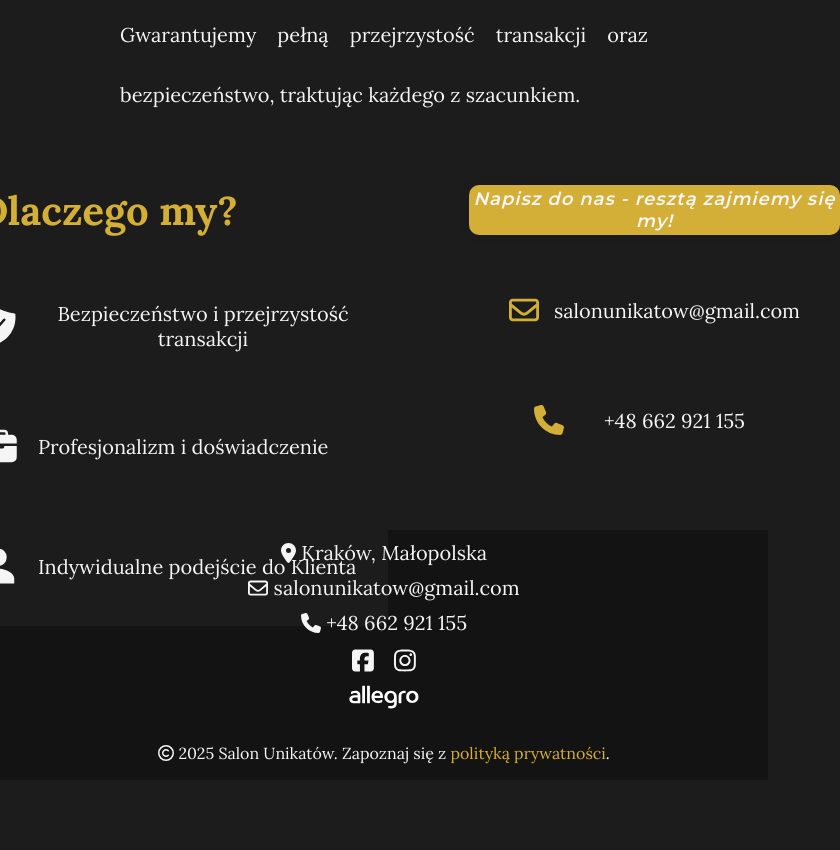
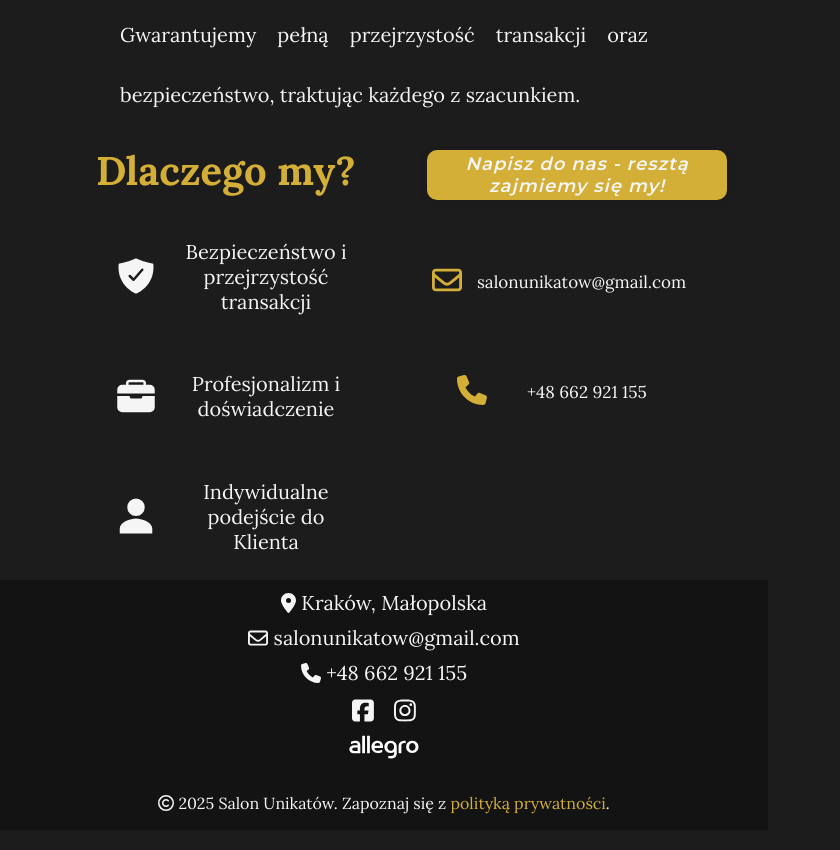
Before and after one commit to jkbednarczyk/subc, a React (Create React App) app: page /purchase in a window 768 px wide. Shown: the part 920-1770 px from the top of the page, 840 px wide, since content can reach past the window. Before the commit the page ends 1720 px from the top, so only its background shows below. Built offline with nearby package versions, Linux system fonts and the light colour scheme; a web font is replaced by a local one.

Commit message:
SUBC-0038 Adjust styling for mobile view

```diff
--- a/src/components/common/iconTile/IconTile.css
+++ b/src/components/common/iconTile/IconTile.css
@@ -3,7 +3,8 @@
     padding: 20px;
     display: flex;
     align-items: center;
-    width: 450px;
+    width: 100%;
+    max-width: 450px;
     height: 120px;
     background-color: var(--common-page-background);
     border-radius: 8px;
@@ -33,3 +34,9 @@
 .icon-tile-icon svg {
     font-size: 40px;
 }
+
+@media screen and (max-width: 1150px) {
+    .icon-tile {
+        font-size: var(--mobile-font-size);
+    }
+}
--- a/src/components/footer/Footer.css
+++ b/src/components/footer/Footer.css
@@ -52,3 +52,10 @@
     margin-top: 4px;
     height: 25px;
 }
+
+@media screen and (max-width: 430px) {
+    .footer {
+        padding: 15px;
+        height: 300px;
+    }
+}
--- a/src/components/purchase/PurchasePage.css
+++ b/src/components/purchase/PurchasePage.css
@@ -23,7 +23,7 @@
     display: flex;
     flex-direction: column;
     width: 100%;
-    height: 950px;
+    height: 850px;
     margin: 0 auto;
     max-width: 1300px;
     color: var(--body-color);
@@ -101,7 +101,7 @@
 
 @media screen and (max-width: 430px) {
     .purchase {
-        height: 1100px;
+        height: 1400px;
     }
 
     .purchase h1 {
@@ -126,7 +126,6 @@
 
       .purchse_why, .purchase_contact {
         margin: 20px 0;
-        max-width: 50%;
         text-align: center;
       }
 
@@ -137,11 +136,35 @@
       }
 
       .purchase_contact {
-        margin: 40px 0;
+        margin: 0;
       }
 
       .purchase_contact button {
-        width: 100%;
-        font-size: 1rem;
+        max-width: 300px;
+        font-size: var(--menu-font-size);
       }
 }
+
+@media screen and (min-width: 431px) and (max-width: 1150px) {
+  .purchase {
+    height: 1000px;
+  }
+
+  .purchse_why, .purchase_contact {
+    max-width: 300px;
+    margin: 0;
+  }
+
+  .purchse_why h1 {
+    margin: 20px;
+  }
+
+  .purchase_contact .contact-item a {
+    font-size: 17px;
+  }
+
+  .purchase_contact button {
+    margin: 25px 35px;
+    max-width: 300px;
+  }
+}
```
